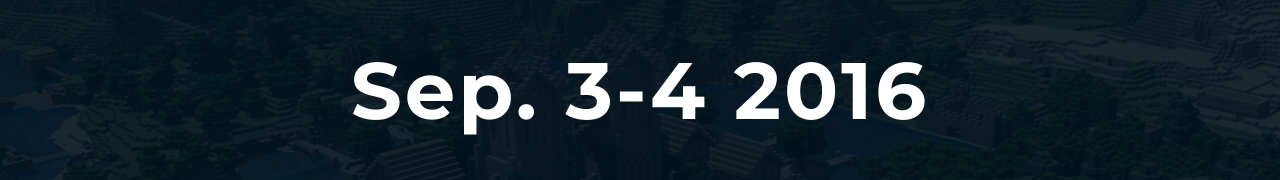
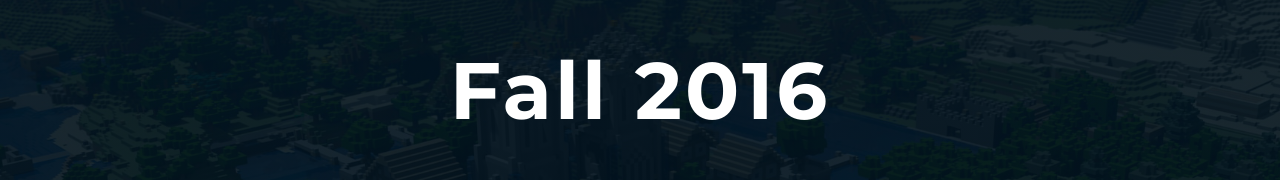
Before and after one commit to BlockJamMC/BlockJam2016, a plain HTML site: page index.html in a window 1280 px wide. Shown: the part 300-480 px from the top of the page. Drawn offline with nearby package versions, Linux system fonts and the light colour scheme.

Commit message:
Coming Fall 2016
September 3rd-4th is still very much a date we would like to have it ready by.

```diff
--- a/index.html
+++ b/index.html
@@ -6,7 +6,7 @@
     <meta http-equiv="X-UA-Compatible" content="IE=edge">
     <meta name="viewport" content="width=device-width, initial-scale=1">
     <!-- The above 3 meta tags *must* come first in the head; any other head content must come *after* these tags -->
-    <title>BlockJam 2016 - Coming Soon</title>
+    <title>BlockJam 2016 - Coming Fall 2016</title>
 
     <link href="https://fonts.googleapis.com/css?family=Lato&subset=latin,latin-ext" rel="stylesheet" type="text/css">
     <link rel="stylesheet" href="css/font-awesome.min.css">
@@ -32,7 +32,7 @@
 
             <div class="container">
                 <img src="img/bj-logo.png" class="bj-logo img-responsive" alt="BlockJam logo">
-                <h1 class="cs-txt">Sep. 3-4 2016</h1>
+                <h1 class="cs-txt">Fall 2016</h1>
                 <div class="soc-buttons">
                     <ul class="list-inline">
                         <a href="" class="soc-btn youtube">
```
